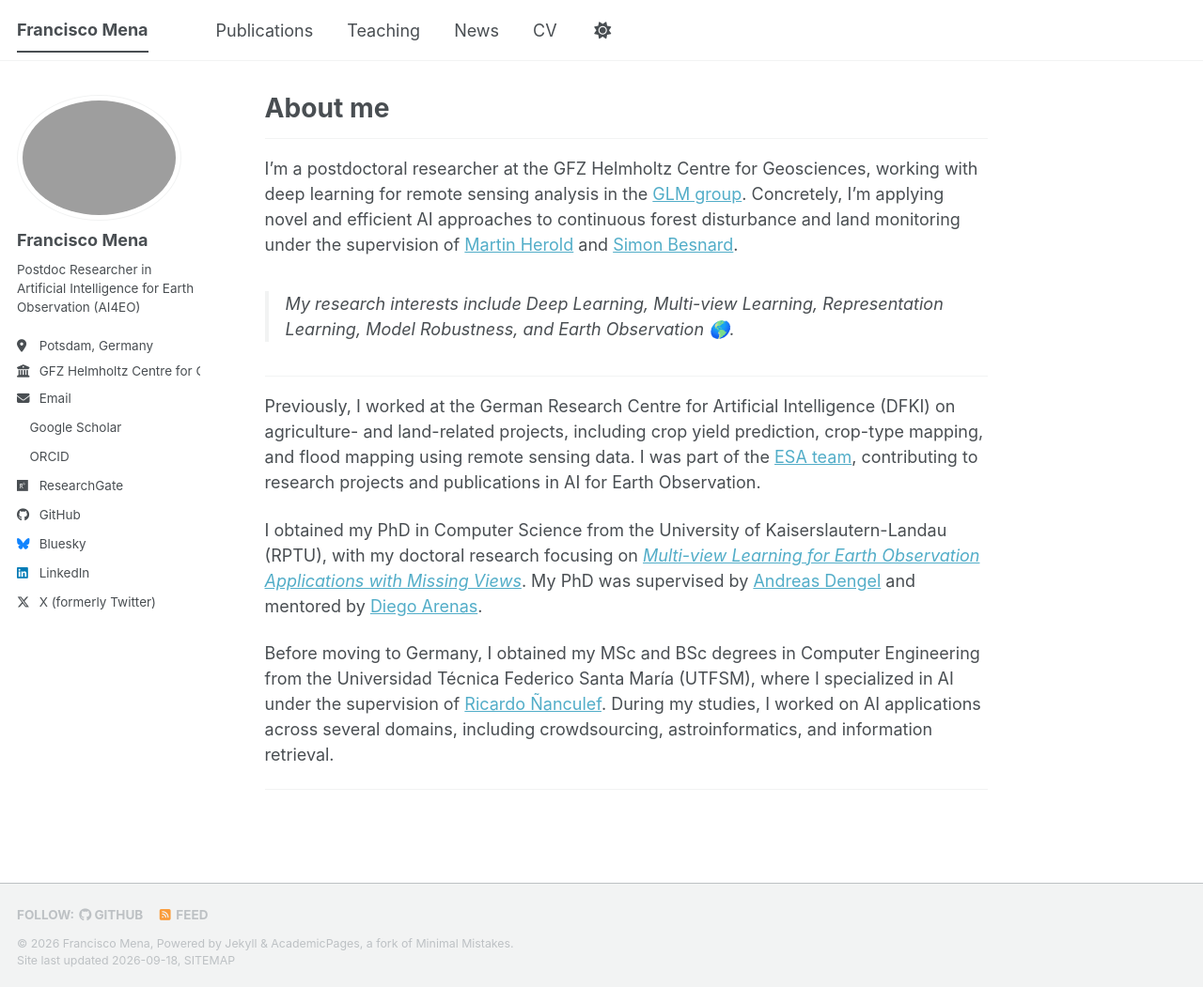
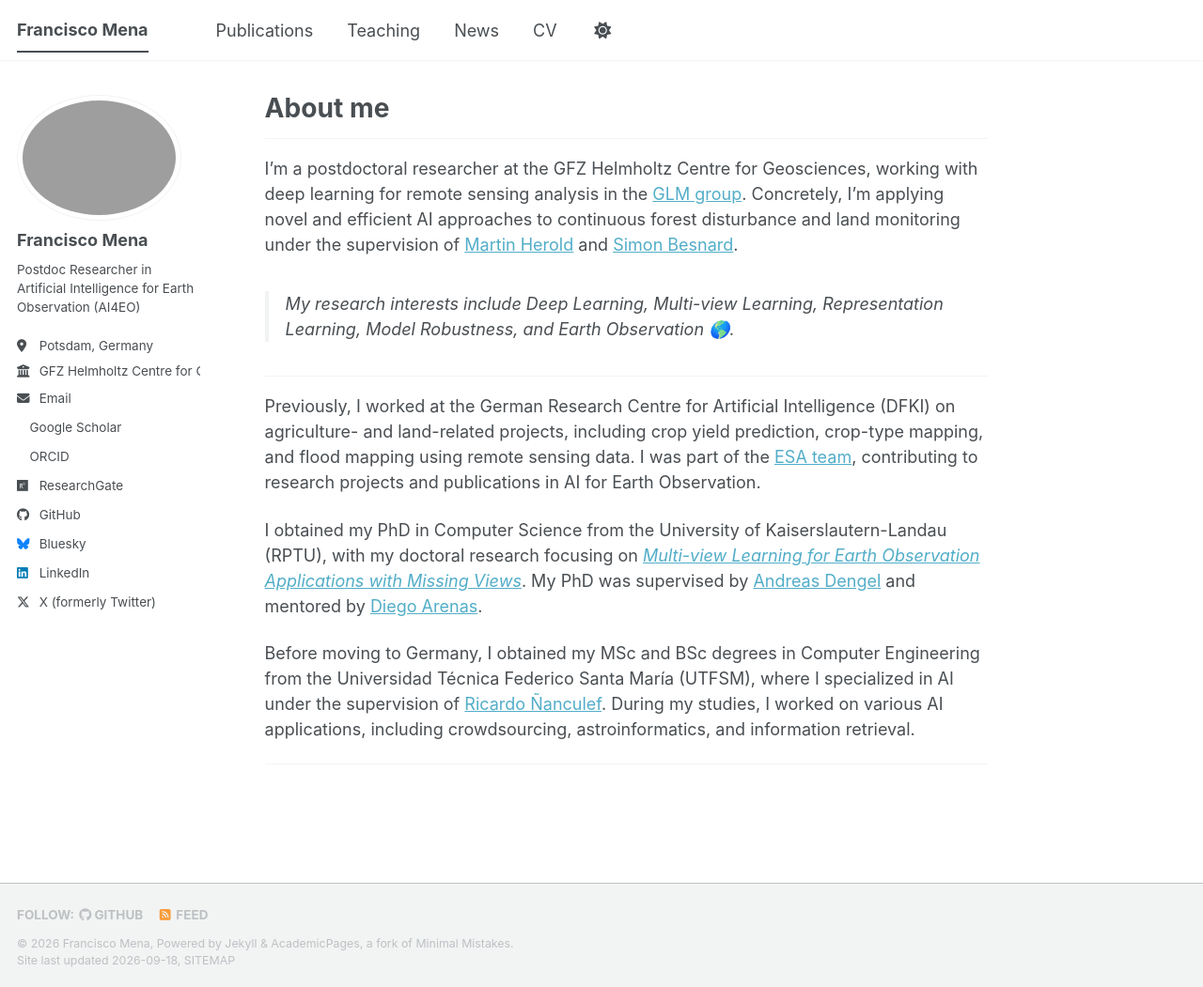
Before and after one commit to fmenat/fmenat.github.io, a Jekyll site: the page built from _pages/about.md, in a window 1280 px wide and 1051 px high. Shown: the whole window at 94% size. Built offline with Jekyll 4.4.1, drawn with Linux system fonts in a browser that asks for light colours; a style sheet for code colours, icons or effects is not loaded.

Commit message:
Update about.md

```diff
--- a/_pages/about.md
+++ b/_pages/about.md
@@ -17,4 +17,4 @@
 
 I obtained my PhD in Computer Science from the University of Kaiserslautern-Landau (RPTU), with my doctoral research focusing on *[Multi-view Learning for Earth Observation Applications with Missing Views](https://doi.org/10.26204/KLUEDO/13182)*. My PhD was supervised by [Andreas Dengel](https://www.dfki.uni-kl.de/~dengel/indexEng.php) and mentored by [Diego Arenas](https://www.researchgate.net/profile/Diego-Arenas-8).
 
-Before moving to Germany, I obtained my MSc and BSc degrees in Computer Engineering from the Universidad Técnica Federico Santa María (UTFSM), where I specialized in AI under the supervision of [Ricardo Ñanculef](https://scholar.google.com/citations?user=hndLsckAAAAJ). During my studies, I worked on AI applications across several domains, including crowdsourcing, astroinformatics, and information retrieval.
+Before moving to Germany, I obtained my MSc and BSc degrees in Computer Engineering from the Universidad Técnica Federico Santa María (UTFSM), where I specialized in AI under the supervision of [Ricardo Ñanculef](https://scholar.google.com/citations?user=hndLsckAAAAJ). During my studies, I worked on various AI applications, including crowdsourcing, astroinformatics, and information retrieval.
```
